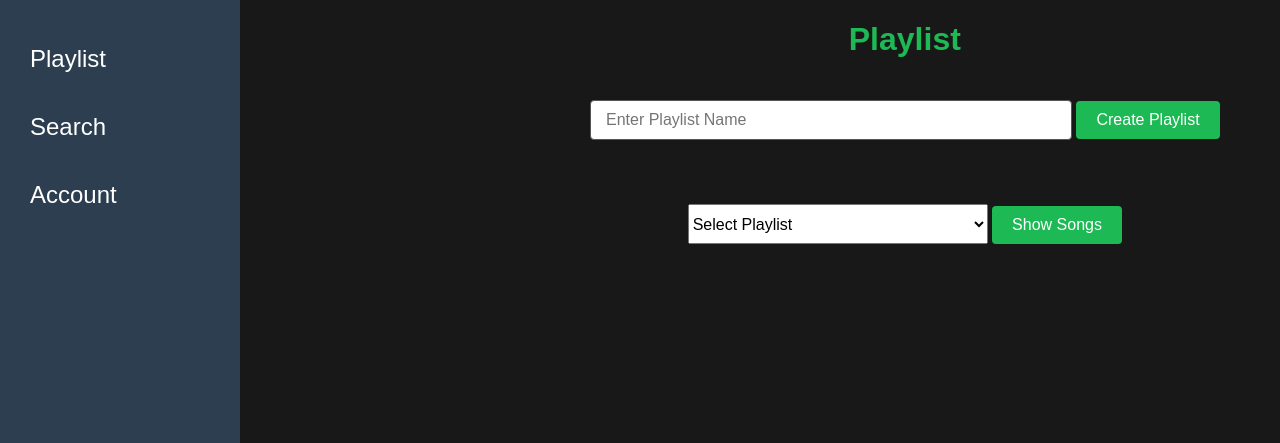
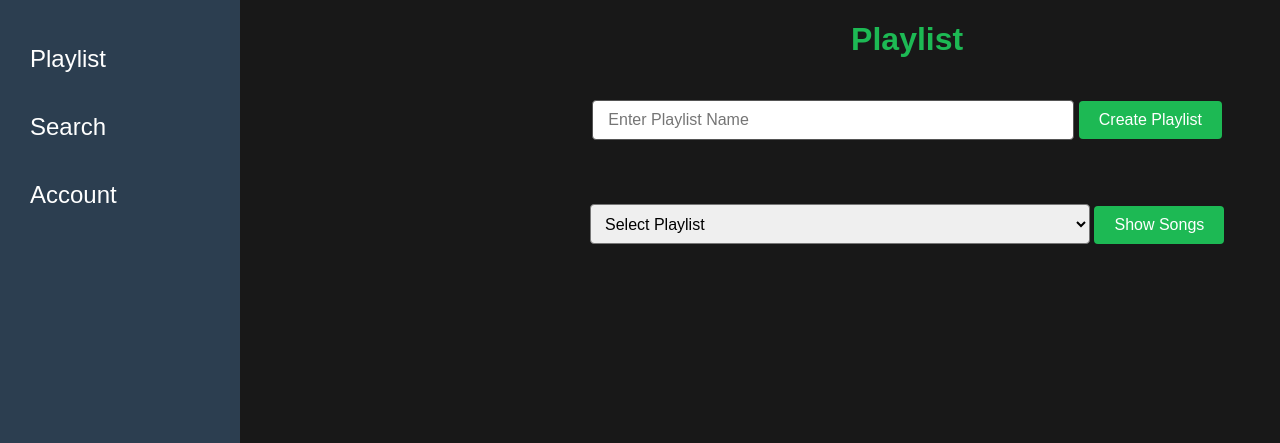
Before and after one commit to TheMadBen/playlist_app, a Flask app: template templates/playlist.html in a window 1280 px wide. Shown: the top 443 px of the page. Run offline with Flask 3, Linux system fonts and the light colour scheme; the template is opened without the code that fills it, so the values that code supplies are empty; some libraries are stand-ins or nearby versions.

Commit message:
style changes again

```diff
--- a/static/styles/playlist.css
+++ b/static/styles/playlist.css
@@ -77,9 +77,12 @@
 }
 
 .playlistDropdown {
-    width: 300px;
+    width: 500px;
     height: 40px;
     font-size: 16px;
+    padding-left: 10px;
+    color: #000;
+    border-radius: 4px;
 }
 
 .songButton {
--- a/static/styles/search.css
+++ b/static/styles/search.css
@@ -42,7 +42,7 @@
 }
 
 .search-container {
-    margin-top: 20px;
+    margin-top: 30px;
     margin-left: 450px;
     width: 100%;
 }
@@ -74,7 +74,6 @@
 
 .song-list {
     width: 100%;
-    margin-top: 10px;
     margin-left: 50px;
     align-items: center;
 }
```
